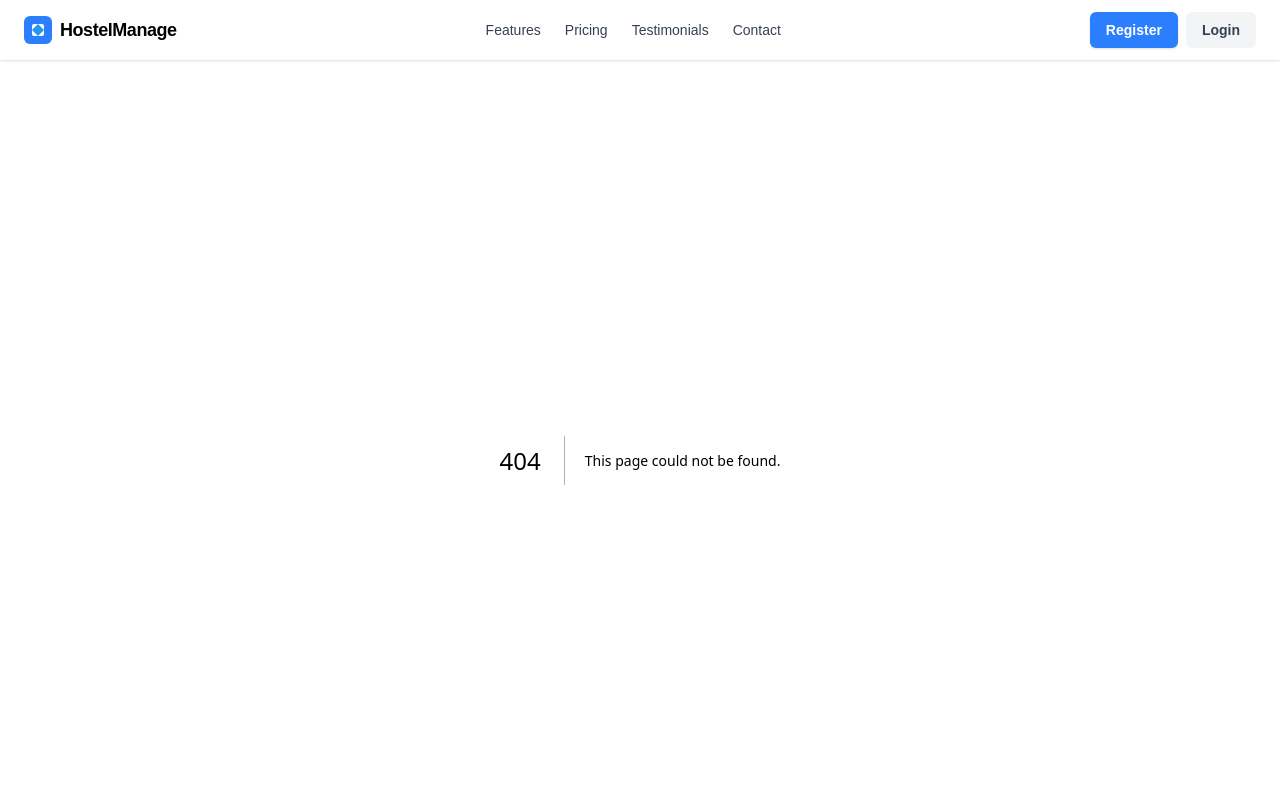
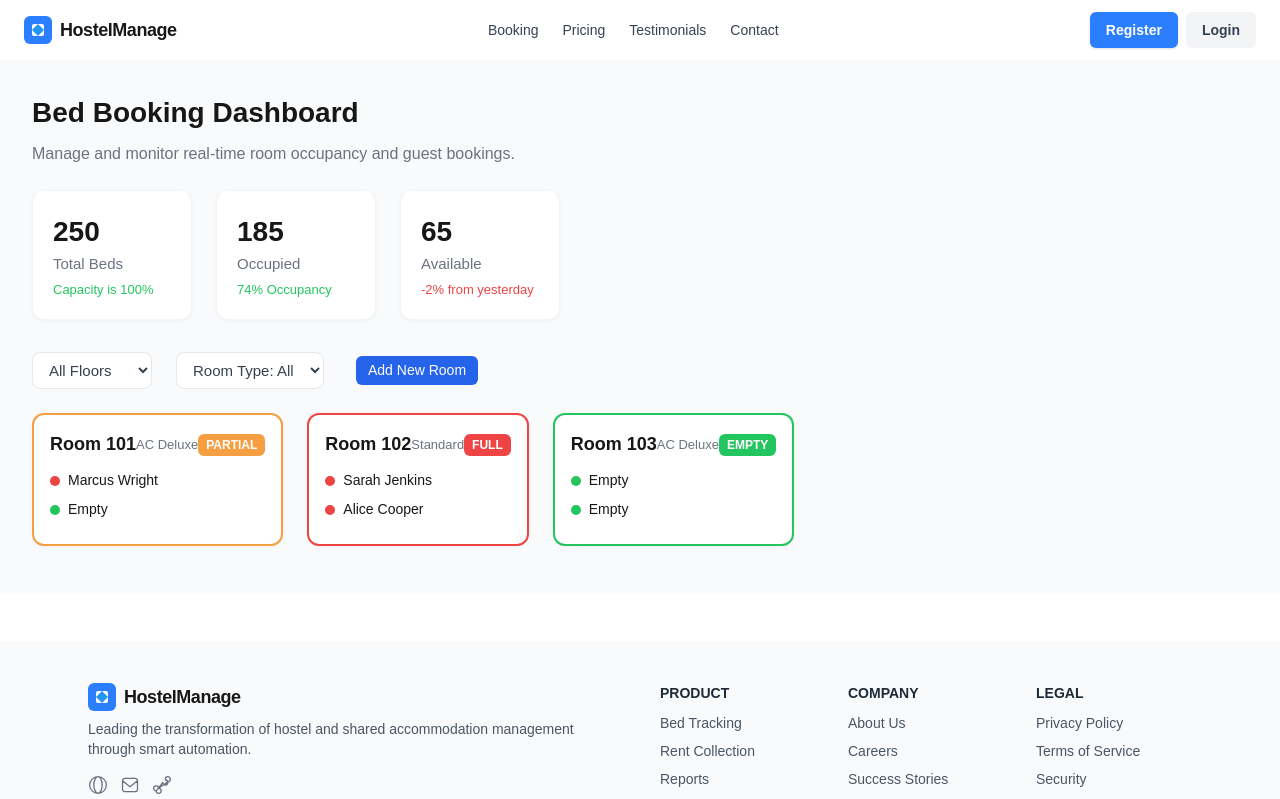
Before and after one commit to akshaydd1/mystay-hostel, a Next.js app: page /booking in a window 1280 px wide. Before the commit this address had no page. Shown: the top 799 px of the page. Built offline with nearby package versions, Linux system fonts and the light colour scheme.

Commit message:
Show Booking Page

```diff
--- /dev/null
+++ b/app/booking/page.tsx
@@ -0,0 +1,6 @@
+
+import BookingMain from "../../modules/booking/BookingMain";
+
+export default function BookingPage() {
+	return <BookingMain />;
+}
--- /dev/null
+++ b/modules/booking/BookingMain.tsx
@@ -0,0 +1,88 @@
+"use client";
+import React, { useState } from "react";
+import { StatsSummary } from "./components/StatsSummary";
+import { RoomCard } from "./components/RoomCard";
+import { Dropdown } from "./components/Dropdown";
+import { StatusTag } from "./components/StatusTag";
+import { ActionButton } from "./components/ActionButton";
+
+
+const floorOptions = [
+	{ label: "All Floors", value: "all" },
+	{ label: "Floor 1", value: "1" },
+	{ label: "Floor 2", value: "2" },
+];
+const roomTypeOptions = [
+	{ label: "Room Type: All", value: "all" },
+	{ label: "AC Deluxe", value: "ac" },
+	{ label: "Standard", value: "standard" },
+];
+
+const BookingMain = () => {
+	const [selectedFloor, setSelectedFloor] = useState("all");
+	const [selectedRoomType, setSelectedRoomType] = useState("all");
+
+	// Example data
+	const stats = [
+		{ label: "Total Beds", value: 250, status: "success", subtext: "Capacity is 100%" },
+		{ label: "Occupied", value: 185, status: "success", subtext: "74% Occupancy" },
+		{ label: "Available", value: 65, status: "danger", subtext: "-2% from yesterday" },
+	];
+
+	const rooms = [
+		{
+			roomNumber: "101",
+			type: "AC Deluxe",
+			status: "partial",
+			beds: [
+				{ id: "b1", status: "occupied", guestName: "Marcus Wright", guestProfileUrl: "#", checkIn: "Oct 14", checkOut: "Oct 16" },
+				{ id: "b2", status: "available" },
+			],
+		},
+		{
+			roomNumber: "102",
+			type: "Standard",
+			status: "full",
+			beds: [
+				{ id: "b1", status: "occupied", guestName: "Sarah Jenkins", guestProfileUrl: "#", checkIn: "Dec 01", checkOut: "Dec 04" },
+				{ id: "b2", status: "occupied", guestName: "Alice Cooper", guestProfileUrl: "#", checkIn: "Dec 01", checkOut: "Dec 04" },
+			],
+		},
+		{
+			roomNumber: "103",
+			type: "AC Deluxe",
+			status: "empty",
+			beds: [
+				{ id: "b1", status: "available" },
+				{ id: "b2", status: "available" },
+			],
+		},
+	];
+
+	return (
+		<div style={{ padding: 32, background: "#F9FAFB" }}>
+			<h2 style={{ fontWeight: 700, fontSize: 28, marginBottom: 8 }}>Bed Booking Dashboard</h2>
+			<p style={{ color: "#6B7280", marginBottom: 24 }}>Manage and monitor real-time room occupancy and guest bookings.</p>
+
+			<div style={{ display: "flex", gap: 24, marginBottom: 32 }}>
+				{stats.map((stat, idx) => (
+					<StatsSummary key={stat.label} {...stat} />
+				))}
+			</div>
+
+			<div style={{ display: "flex", alignItems: "center", gap: 12, marginBottom: 24 }}>
+				<Dropdown options={floorOptions} value={selectedFloor} onChange={setSelectedFloor} />
+				<Dropdown options={roomTypeOptions} value={selectedRoomType} onChange={setSelectedRoomType} />
+				<ActionButton label="Add New Room" onClick={() => alert("Add Room")}/>
+			</div>
+
+			<div style={{ display: "flex", gap: 24, flexWrap: "wrap" }}>
+				{rooms.map((room) => (
+					<RoomCard key={room.roomNumber} {...room} />
+				))}
+			</div>
+		</div>
+	);
+};
+
+export default BookingMain;
--- /dev/null
+++ b/modules/booking/components/ActionButton.tsx
@@ -0,0 +1,36 @@
+import React from "react";
+
+interface ActionButtonProps {
+  label: string;
+  onClick: () => void;
+  color?: "primary" | "secondary";
+}
+
+const colors = {
+  primary: {
+    background: "#2563EB",
+    color: "#fff",
+  },
+  secondary: {
+    background: "#F3F4F6",
+    color: "#374151",
+  },
+};
+
+export const ActionButton: React.FC<ActionButtonProps> = ({ label, onClick, color = "primary" }) => (
+  <button
+    style={{
+      ...colors[color],
+      borderRadius: 6,
+      padding: "4px 12px",
+      border: "none",
+      fontWeight: 500,
+      fontSize: 14,
+      cursor: "pointer",
+      marginLeft: 8,
+    }}
+    onClick={onClick}
+  >
+    {label}
+  </button>
+);
--- /dev/null
+++ b/modules/booking/components/Dropdown.tsx
@@ -0,0 +1,30 @@
+import React from "react";
+
+interface DropdownProps {
+  options: Array<{ label: string; value: string }>;
+  value: string;
+  onChange: (value: string) => void;
+  placeholder?: string;
+}
+
+export const Dropdown: React.FC<DropdownProps> = ({ options, value, onChange, placeholder }) => (
+  <select
+    style={{
+      padding: "8px 12px",
+      borderRadius: 8,
+      border: "1px solid #E5E7EB",
+      background: "#fff",
+      fontSize: 15,
+      color: "#374151",
+      minWidth: 120,
+      marginRight: 12,
+    }}
+    value={value}
+    onChange={e => onChange(e.target.value)}
+  >
+    {placeholder && <option value="" disabled>{placeholder}</option>}
+    {options.map(opt => (
+      <option key={opt.value} value={opt.value}>{opt.label}</option>
+    ))}
+  </select>
+);
--- /dev/null
+++ b/modules/booking/components/RoomCard.tsx
@@ -0,0 +1,88 @@
+import React from "react";
+
+export type BedStatus = "available" | "occupied" | "reserved" | "maintenance";
+
+interface BedInfo {
+  id: string;
+  status: BedStatus;
+  guestName?: string;
+  guestProfileUrl?: string;
+  checkIn?: string;
+  checkOut?: string;
+}
+
+interface RoomCardProps {
+  roomNumber: string;
+  type: string;
+  status: "empty" | "partial" | "full" | "maintenance" | "reserved";
+  beds: BedInfo[];
+  onBook?: (bedId: string) => void;
+  onViewProfile?: (bedId: string) => void;
+}
+
+const statusColors = {
+  empty: "#22C55E",
+  partial: "#F59E42",
+  full: "#EF4444",
+  maintenance: "#F3F4F6",
+  reserved: "#3B82F6",
+};
+
+export const RoomCard: React.FC<RoomCardProps> = ({
+  roomNumber,
+  type,
+  status,
+  beds,
+  onBook,
+  onViewProfile,
+}) => (
+  <div style={{
+    background: "#fff",
+    borderRadius: 12,
+    padding: 16,
+    minWidth: 220,
+    boxShadow: "0 1px 4px rgba(0,0,0,0.04)",
+    border: `2px solid ${statusColors[status]}`,
+    marginBottom: 16,
+  }}>
+    <div style={{ display: "flex", justifyContent: "space-between", alignItems: "center" }}>
+      <span style={{ fontWeight: 700, fontSize: 18 }}>Room {roomNumber}</span>
+      <span style={{ fontSize: 13, color: "#6B7280" }}>{type}</span>
+      <span style={{
+        background: statusColors[status],
+        color: status === "maintenance" ? "#6B7280" : "#fff",
+        borderRadius: 6,
+        padding: "2px 8px",
+        fontSize: 12,
+        fontWeight: 600,
+      }}>{status.toUpperCase()}</span>
+    </div>
+    <div style={{ marginTop: 12 }}>
+      {beds.map((bed) => (
+        <div key={bed.id} style={{ display: "flex", alignItems: "center", marginBottom: 8 }}>
+          <span style={{
+            width: 10,
+            height: 10,
+            borderRadius: "50%",
+            background: bed.status === "available" ? "#22C55E" : bed.status === "occupied" ? "#EF4444" : bed.status === "reserved" ? "#3B82F6" : "#F3F4F6",
+            display: "inline-block",
+            marginRight: 8,
+          }} />
+          <span style={{ fontWeight: 500, fontSize: 14 }}>
+            {bed.status === "available" ? "Empty" : bed.guestName || "Reserved / Repairing"}
+          </span>
+          {bed.status === "available" && onBook && (
+            <button style={{ marginLeft: "auto", background: "#2563EB", color: "#fff", borderRadius: 6, padding: "4px 12px", border: "none", cursor: "pointer" }} onClick={() => onBook(bed.id)}>
+              Book Now
+            </button>
+          )}
+          {bed.status === "occupied" && bed.guestProfileUrl && onViewProfile && (
+            <a style={{ marginLeft: "auto", color: "#2563EB", fontWeight: 500, fontSize: 13, textDecoration: "underline", cursor: "pointer" }} href={bed.guestProfileUrl} target="_blank" rel="noopener noreferrer">
+              View Profile
+            </a>
+          )}
+        </div>
+      ))}
+    </div>
+  </div>
+);
--- /dev/null
+++ b/modules/booking/components/StatsSummary.tsx
@@ -0,0 +1,44 @@
+import React from "react";
+
+interface StatsSummaryProps {
+  label: string;
+  value: number;
+  icon?: React.ReactNode;
+  status?: "success" | "warning" | "danger";
+  subtext?: string;
+}
+
+const statusColors = {
+  success: "#22C55E",
+  warning: "#F59E42",
+  danger: "#EF4444",
+};
+
+export const StatsSummary: React.FC<StatsSummaryProps> = ({
+  label,
+  value,
+  icon,
+  status = "success",
+  subtext,
+}) => (
+  <div style={{
+    display: "flex",
+    flexDirection: "column",
+    alignItems: "flex-start",
+    background: "#fff",
+    borderRadius: 12,
+    padding: 20,
+    minWidth: 160,
+    boxShadow: "0 1px 4px rgba(0,0,0,0.04)",
+    border: `1px solid #F3F4F6`,
+  }}>
+    <div style={{ display: "flex", alignItems: "center", gap: 8 }}>
+      {icon && <span>{icon}</span>}
+      <span style={{ fontWeight: 700, fontSize: 28 }}>{value}</span>
+    </div>
+    <span style={{ color: "#6B7280", fontWeight: 500, fontSize: 15 }}>{label}</span>
+    {subtext && (
+      <span style={{ color: statusColors[status], fontSize: 13, marginTop: 4 }}>{subtext}</span>
+    )}
+  </div>
+);
--- /dev/null
+++ b/modules/booking/components/StatusTag.tsx
@@ -0,0 +1,29 @@
+import React from "react";
+
+interface StatusTagProps {
+  status: "available" | "occupied" | "reserved" | "maintenance" | "partial" | "full" | "empty";
+  children?: React.ReactNode;
+}
+
+const statusStyles: Record<string, React.CSSProperties> = {
+  available: { background: "#22C55E", color: "#fff" },
+  occupied: { background: "#EF4444", color: "#fff" },
+  reserved: { background: "#3B82F6", color: "#fff" },
+  maintenance: { background: "#F3F4F6", color: "#6B7280" },
+  partial: { background: "#F59E42", color: "#fff" },
+  full: { background: "#EF4444", color: "#fff" },
+  empty: { background: "#22C55E", color: "#fff" },
+};
+
+export const StatusTag: React.FC<StatusTagProps> = ({ status, children }) => (
+  <span style={{
+    ...statusStyles[status],
+    borderRadius: 6,
+    padding: "2px 8px",
+    fontSize: 12,
+    fontWeight: 600,
+    marginLeft: 8,
+  }}>
+    {children || status.charAt(0).toUpperCase() + status.slice(1)}
+  </span>
+);
--- a/shared/components/modules/Header/HeaderMain.tsx
+++ b/shared/components/modules/Header/HeaderMain.tsx
@@ -3,9 +3,10 @@ import React from "react";
 import Modal from "./Modal";
 import RegistrationForm from "./registration";
 import LoginForm from "./login";
+import Link from "next/link";
 
 const navLinks = [
-  { label: "Features", href: "#features" },
+  { label: "Booking", href: "/booking" },
   { label: "Pricing", href: "#pricing" },
   { label: "Testimonials", href: "#testimonials" },
   { label: "Contact", href: "#contact" },
@@ -24,17 +25,19 @@ export default function HeaderMain() {
               <path d="M9 3L15 9L9 15L3 9L9 3Z" fill="#2196F3"/>
             </svg>
           </span>
-          <span className="font-bold text-lg tracking-tight">HostelManage</span>
+          <Link href="/" className="font-bold text-lg tracking-tight">
+             HostelManage
+          </Link>
         </div>
         <nav className="flex items-center gap-6">
           {navLinks.map((link) => (
-            <a
+            <Link
               key={link.label}
               href={link.href}
               className="text-sm font-medium text-gray-700 hover:text-blue-600 transition-colors"
             >
               {link.label}
-            </a>
+            </Link>
           ))}
         </nav>
         <div className="flex items-center gap-2">
```
